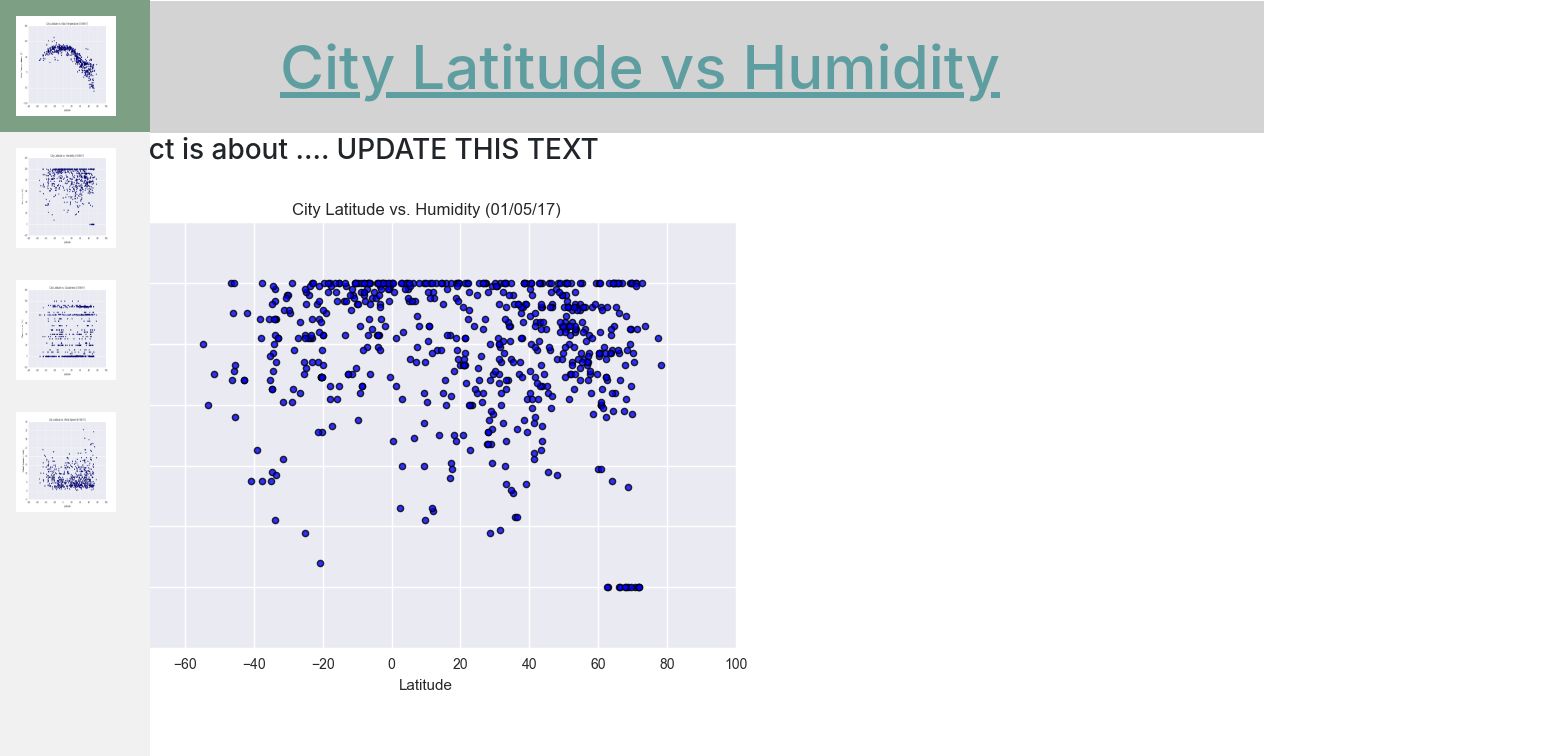
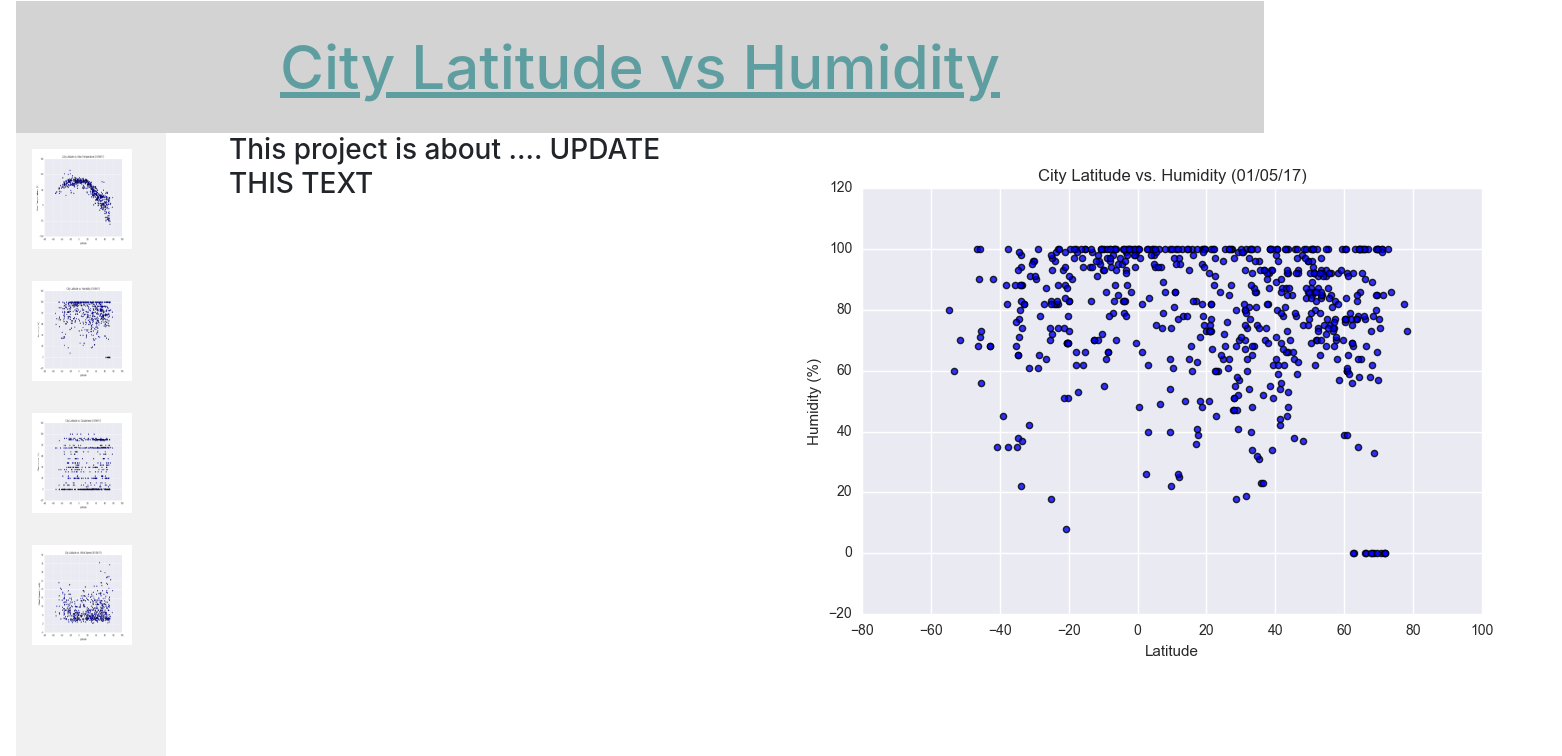
Before and after one commit to mchandler02/Web-Design-Challenge, a plain HTML site: page humidity.html in a window 1280 px wide. Shown: the top 756 px of the page, 1562 px wide, since content can reach past the window. Drawn offline with nearby package versions, Linux system fonts and the light colour scheme.

Commit message:
bootstrap added to all visualization pages

```diff
--- a/humidity.html
+++ b/humidity.html
@@ -9,30 +9,43 @@
 </head>
 
 <body>
-
+    <div class="content">
+        <div class="row">
+            <div class="col-md-12">
+                <h1>City Latitude vs Humidity</h1>
+            </div>
+        </div>
+        <div class="row">
+            <div class="col-md-2">
                 <div class="sidebar">
                     <!--Figure 1-->
                     <a target="_blank" href="/maxtemp.html">
                         <img src="Resources/assets/images/Fig1.png"
-                alt="City Latitude vs Max Temperature Graph from January 5, 2017" style="width:100px;height:100px;"></a>
+                            alt="City Latitude vs Max Temperature Graph from January 5, 2017"
+                            style="width:100px;height:100px;"></a>
                     <!--Figure 2-->
                     <a target="_blank" href="/humidity.html">
-            <img src="Resources/assets/images/Fig2.png" alt="City Latitude vs Humidity Graph from January 5, 2017" style="width:100px;height:100px;"></a>
+                        <img src="Resources/assets/images/Fig2.png"
+                            alt="City Latitude vs Humidity Graph from January 5, 2017"
+                            style="width:100px;height:100px;"></a>
                     <!--Figure 3-->
                     <a target="_blank" href="/cloudiness.html">
                         <img src="Resources/assets/images/Fig3.png"
-                alt="City Latitude vs Cloudiness Graph from January 5, 2017" style="width:100px;height:100px;"></a>
+                            alt="City Latitude vs Cloudiness Graph from January 5, 2017"
+                            style="width:100px;height:100px;"></a>
                     <!--Figure 4-->
                     <a target="_blank" href="/windspeed.html">
                         <img src="Resources/assets/images/Fig4.png"
-                alt="City Latitude vs Wind Speed Graph from January 5, 2017" style="width:100px;height:100px;"></a>
+                            alt="City Latitude vs Wind Speed Graph from January 5, 2017"
+                            style="width:100px;height:100px;"></a>
                 </div>
-
-    <div class="content">
-        <h1>City Latitude vs Humidity</h1>
+            </div>
+            <div class="col-md-5">
                 <h2>This project is about .... UPDATE THIS TEXT</h2>
-
-
+            </div>
+            <div class="col-md-5">
                 <img src="Resources/assets/images/Fig2.png" alt="City Latitude vs Humidity Graph from January 5, 2017">
             </div>
+        </div>
+    </div>
 </body>
```
Also changed, not shown: cloudiness.html (+23 -15 lines), maxtemp.html (+23 -12 lines). Lines whose indentation alone changed are shown as unchanged.
